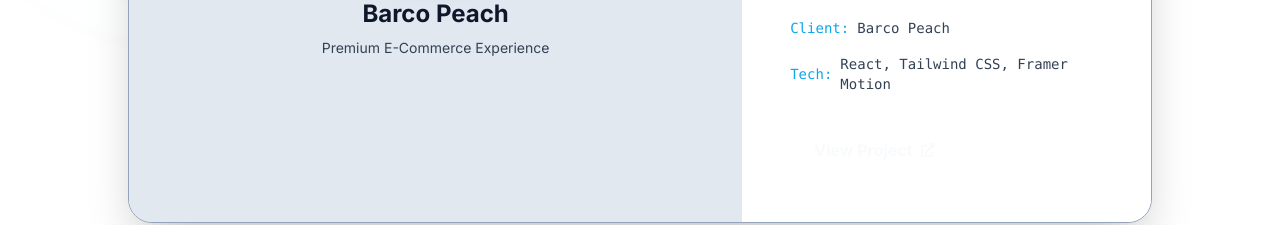
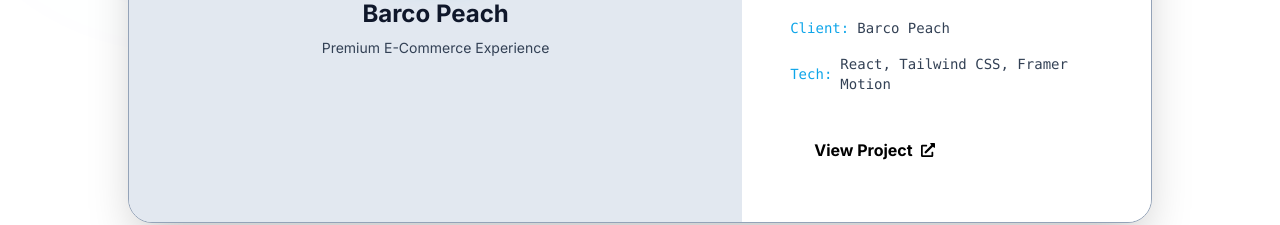
Before and after one commit to SavinduRashmika2000/ceylon_it, a React (Vite) app: page / in a window 1280 px wide. Shown: the part 2360-2585 px from the top of the page. Built offline with nearby package versions, Linux system fonts and the light colour scheme.

Commit message:
style: change project link text to black for better contrast in light mode

```diff
--- a/src/components/Projects.jsx
+++ b/src/components/Projects.jsx
@@ -102,7 +102,7 @@
                     href="https://barco-peach.vercel.app/"
                     target="_blank"
                     rel="noopener noreferrer"
-                    className="inline-flex items-center px-6 py-3 bg-white text-bg-dark font-bold rounded-lg hover:bg-primary hover:text-text-main transition-colors duration-300 shadow-[0_0_20px_rgba(255,255,255,0.1)] hover:shadow-[0_0_20px_rgba(14,165,233,0.4)]"
+                    className="inline-flex items-center px-6 py-3 bg-white text-black font-bold rounded-lg hover:bg-primary hover:text-text-main transition-colors duration-300 shadow-[0_0_20px_rgba(255,255,255,0.1)] hover:shadow-[0_0_20px_rgba(14,165,233,0.4)]"
                   >
                     View Project <FaExternalLinkAlt className="ml-2" size={14} />
                   </a>
```
